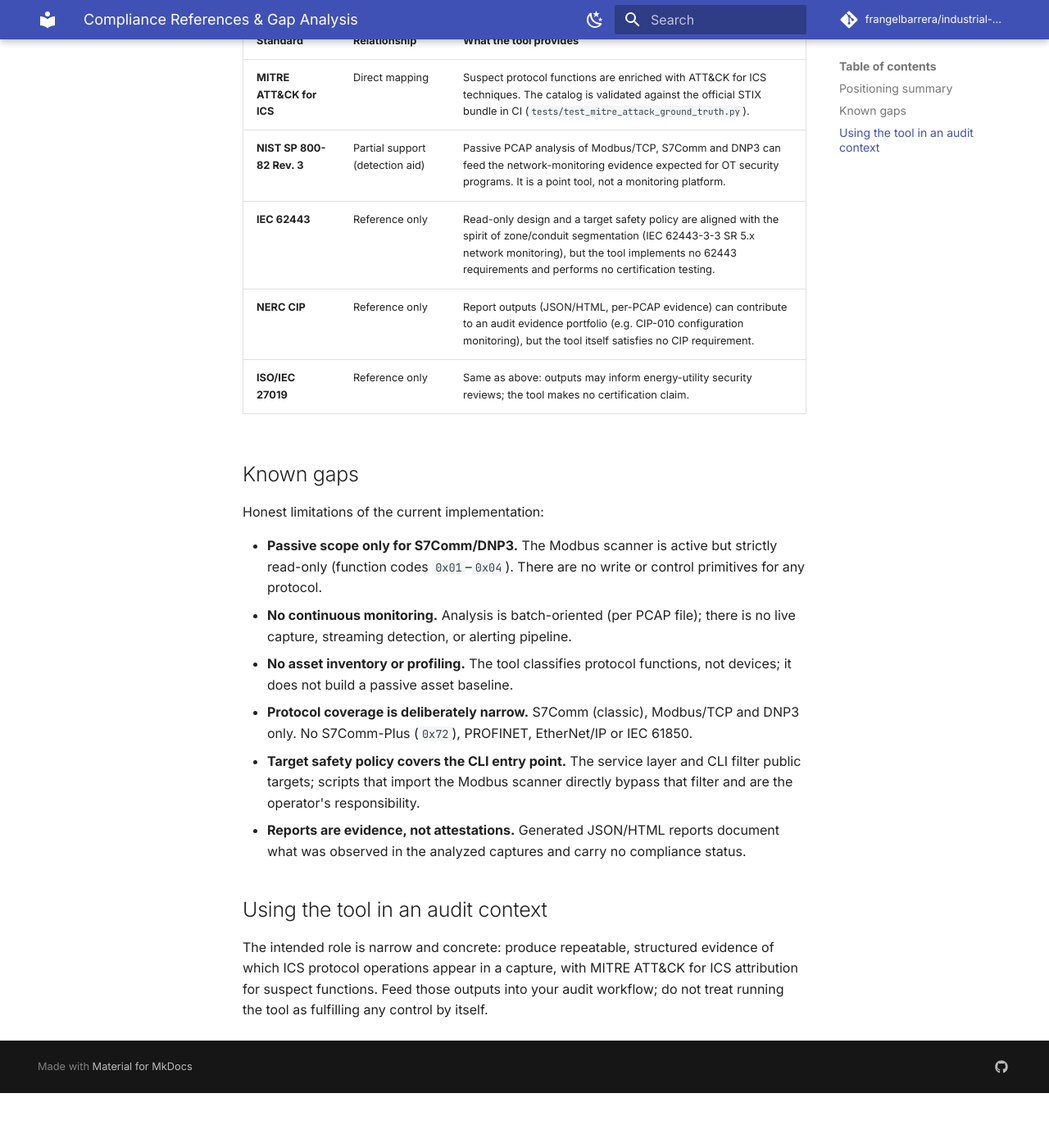
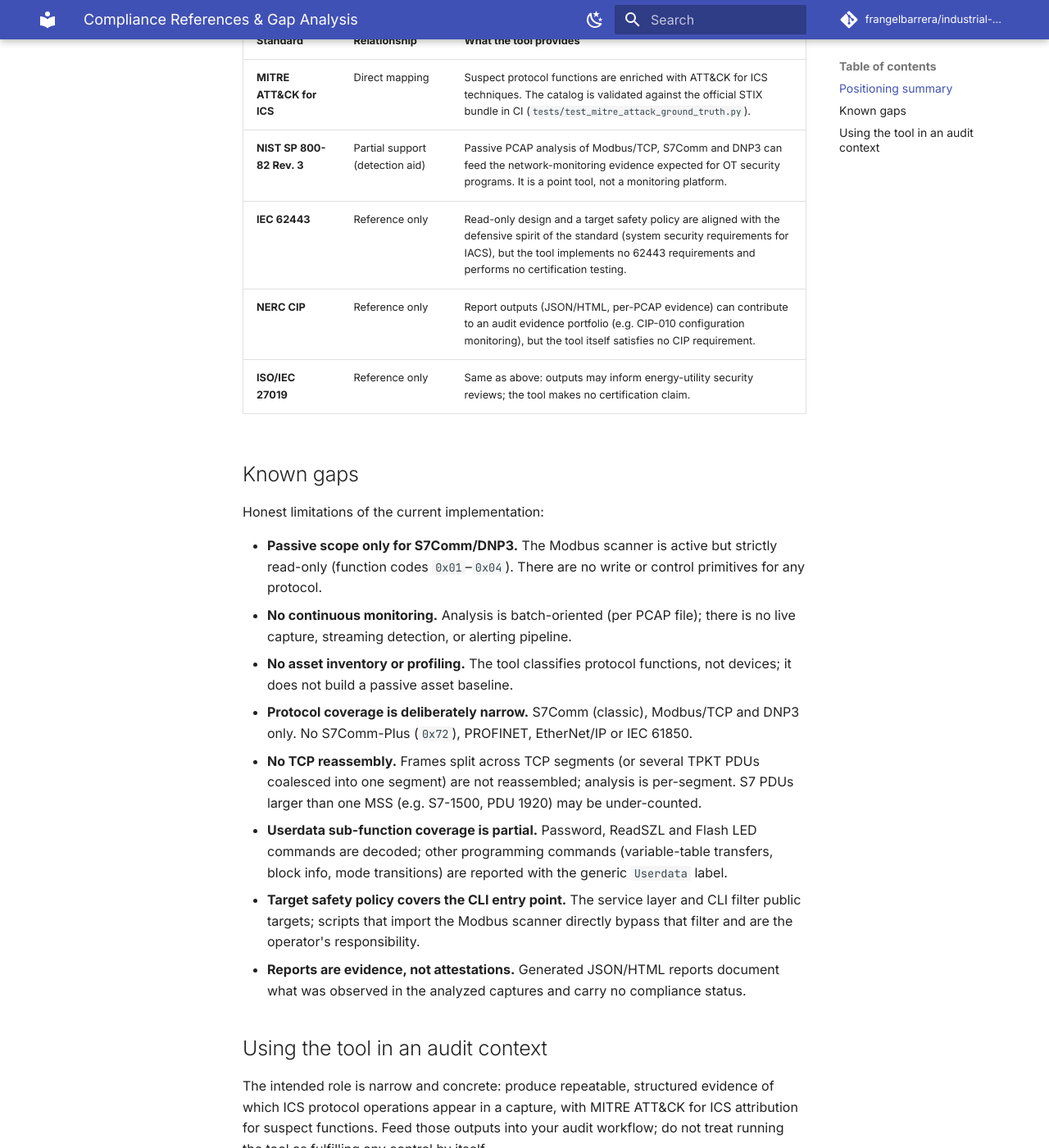
Before and after one commit to frangelbarrera/IndustrialScanner-Lite, an MkDocs documentation site: the page built from docs/compliance.md, in a window 1280 px wide and 1400 px high, scrolled down 420 px. Shown: the whole window at 82% size. Built offline with MkDocs 1.6.1 and Material for MkDocs 9.7.7, drawn with Linux system fonts in a browser that asks for light colours; comment, search, counter and statistics services are not loaded; before the commit the page ends 1753 px from its top, so only the background shows below that.

Commit message:
docs: expand compliance limitations and update claims

```diff
--- a/docs/compliance.md
+++ b/docs/compliance.md
@@ -12,7 +12,7 @@
 |---|---|---|
 | **MITRE ATT&CK for ICS** | Direct mapping | Suspect protocol functions are enriched with ATT&CK for ICS techniques. The catalog is validated against the official STIX bundle in CI (`tests/test_mitre_attack_ground_truth.py`). |
 | **NIST SP 800-82 Rev. 3** | Partial support (detection aid) | Passive PCAP analysis of Modbus/TCP, S7Comm and DNP3 can feed the network-monitoring evidence expected for OT security programs. It is a point tool, not a monitoring platform. |
-| **IEC 62443** | Reference only | Read-only design and a target safety policy are aligned with the spirit of zone/conduit segmentation (IEC 62443-3-3 SR 5.x network monitoring), but the tool implements no 62443 requirements and performs no certification testing. |
+| **IEC 62443** | Reference only | Read-only design and a target safety policy are aligned with the defensive spirit of the standard (system security requirements for IACS), but the tool implements no 62443 requirements and performs no certification testing. |
 | **NERC CIP** | Reference only | Report outputs (JSON/HTML, per-PCAP evidence) can contribute to an audit evidence portfolio (e.g. CIP-010 configuration monitoring), but the tool itself satisfies no CIP requirement. |
 | **ISO/IEC 27019** | Reference only | Same as above: outputs may inform energy-utility security reviews; the tool makes no certification claim. |
 
@@ -29,6 +29,14 @@
   not devices; it does not build a passive asset baseline.
 - **Protocol coverage is deliberately narrow.** S7Comm (classic), Modbus/TCP
   and DNP3 only. No S7Comm-Plus (`0x72`), PROFINET, EtherNet/IP or IEC 61850.
+- **No TCP reassembly.** Frames split across TCP segments (or several TPKT
+  PDUs coalesced into one segment) are not reassembled; analysis is
+  per-segment. S7 PDUs larger than one MSS (e.g. S7-1500, PDU 1920) may be
+  under-counted.
+- **Userdata sub-function coverage is partial.** Password, ReadSZL and Flash
+  LED commands are decoded; other programming commands (variable-table
+  transfers, block info, mode transitions) are reported with the generic
+  `Userdata` label.
 - **Target safety policy covers the CLI entry point.** The service layer and
   CLI filter public targets; scripts that import the Modbus scanner directly
   bypass that filter and are the operator's responsibility.
```
Also changed, not shown: README.md (+1 -1 lines), docs/architecture.md (+1 -1 lines), docs/images/dashboard_global.png, docs/images/dashboard_s7.png, docs/images/report_s7_detail.png.
